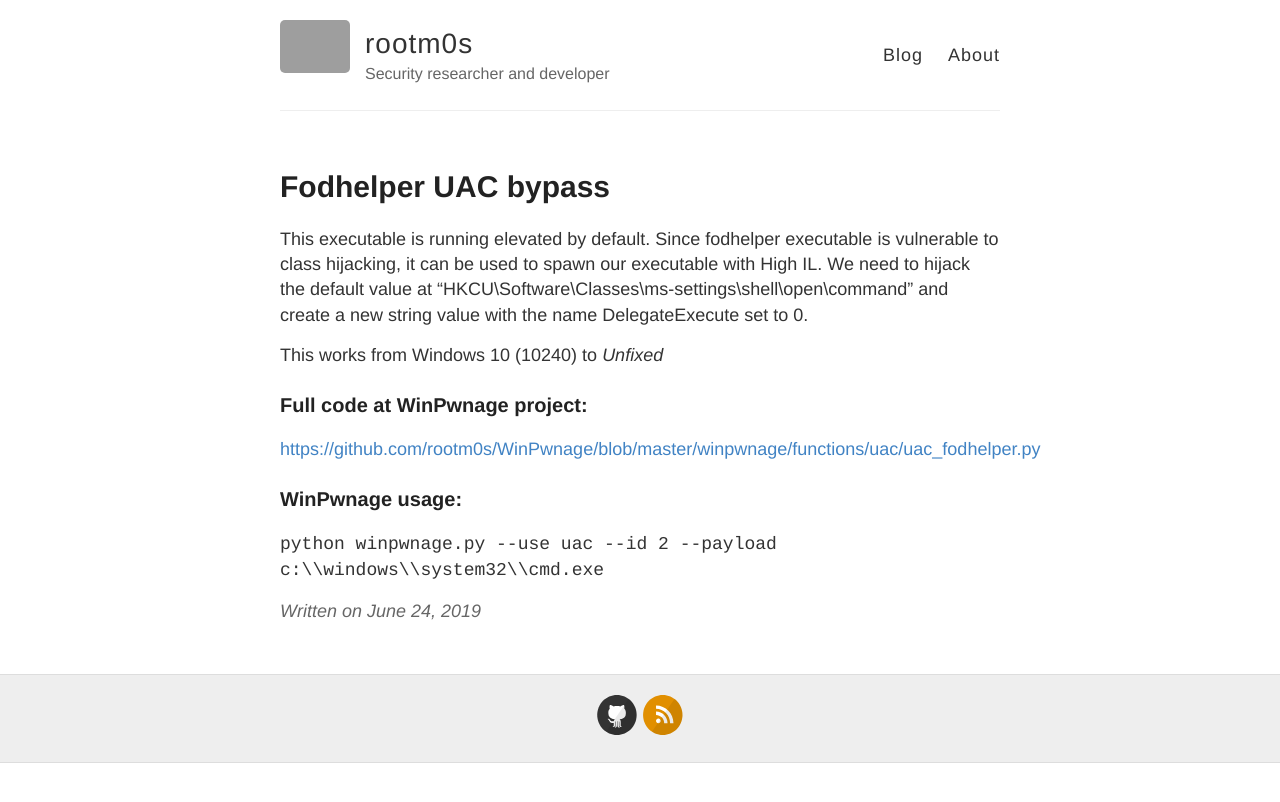
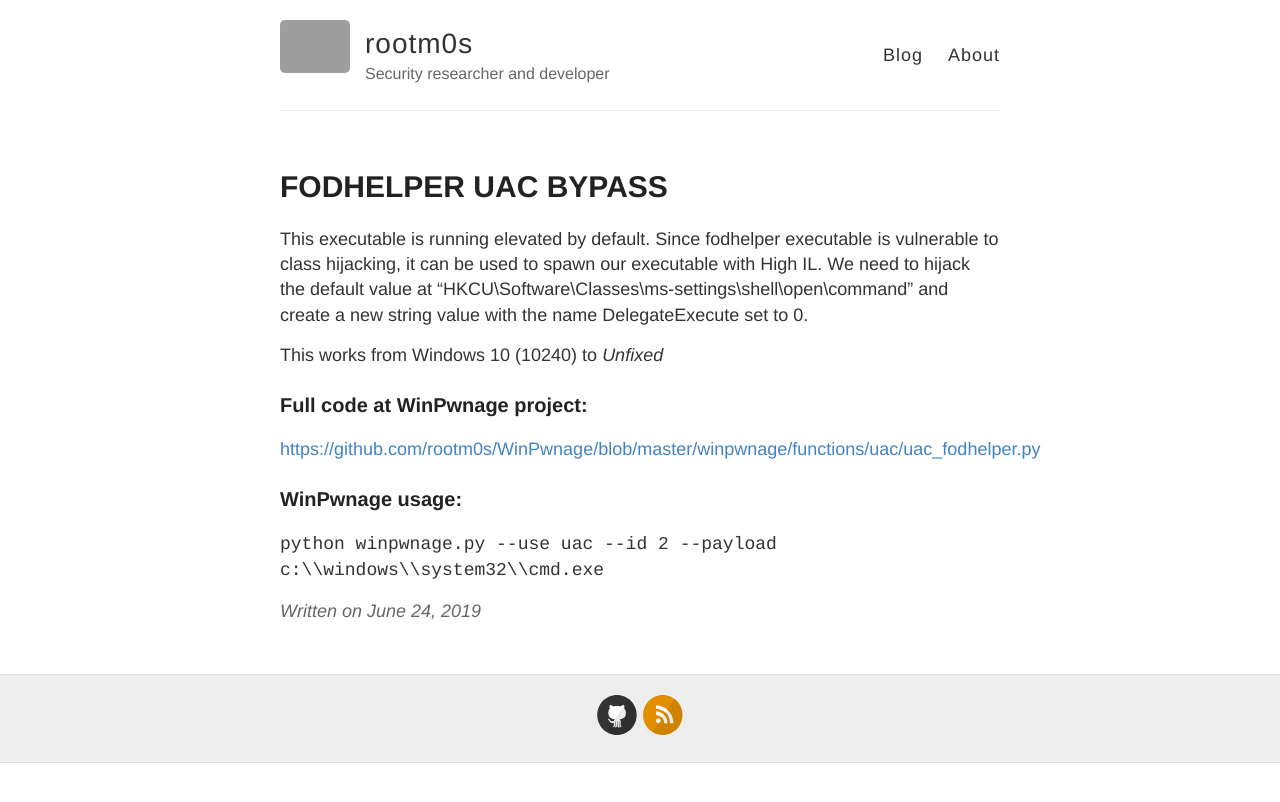
Before and after one commit to rootm0s/rootm0s.github.io, a Jekyll site: the page built from _posts/2019-6-24-fodhelper-uac-bypass.md, in a window 1280 px wide. Shown: the top 802 px of the page. Built offline with Jekyll 4.4.1, drawn with Linux system fonts in a browser that asks for light colours; grey boxes are pictures that could not be loaded.

```diff
--- a/_posts/2019-6-24-fodhelper-uac-bypass.md
+++ b/_posts/2019-6-24-fodhelper-uac-bypass.md
@@ -1,6 +1,6 @@
 ---
 layout: post
-title: Fodhelper UAC bypass
+title: FODHELPER UAC BYPASS
 ---
 
 This executable is running elevated by default. Since fodhelper executable is vulnerable to
```
